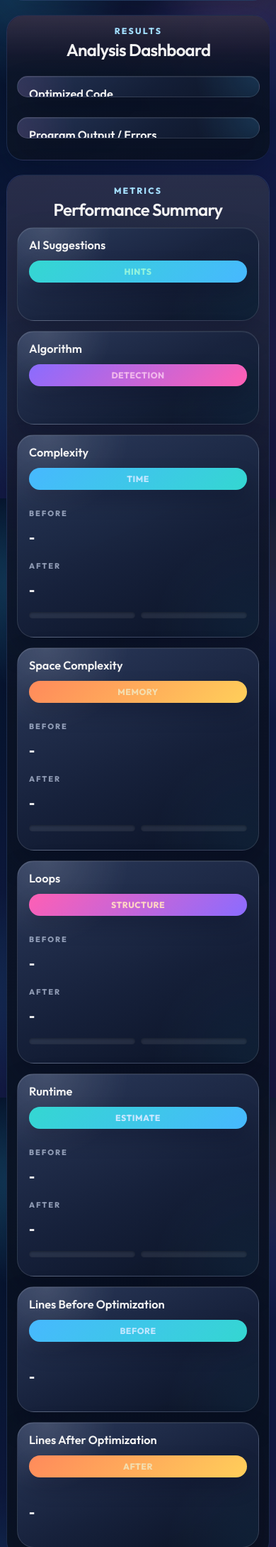
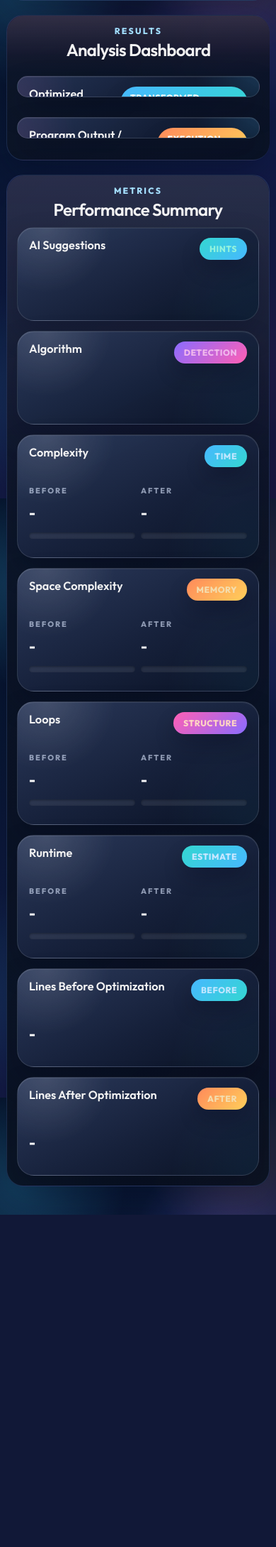
Before and after one commit to basapuramnaveen9-debug/project, a Flask app: page / in a window 390 px wide. Shown: the part 986-3165 px from the top of the page at 71% size. After the commit the page ends 2697 px from the top, so only its background shows below. Run offline with Flask 3, Linux system fonts and the light colour scheme; some libraries are stand-ins or nearby versions.

Commit message:
Fix mobile metrics layout consistency

```diff
--- a/static/style.css
+++ b/static/style.css
@@ -2764,7 +2764,7 @@ li + li {
 
 @media (max-width: 720px) {
   .page-shell {
-    width: min(100vw - 18px, 100%);
+    width: min(calc(100vw - 18px), 100%);
     padding-top: 10px;
   }
 
@@ -2784,7 +2784,21 @@ li + li {
   }
 
   .metric-values {
-    grid-template-columns: 1fr;
+    grid-template-columns: repeat(2, minmax(0, 1fr));
+    gap: 8px;
+  }
+
+  .metric-value {
+    min-width: 0;
+  }
+
+  .metric-number,
+  #linesBeforeOut,
+  #linesAfterOut {
+    min-width: 0;
+    min-height: 40px;
+    font-size: clamp(1rem, 5vw, 1.28rem);
+    overflow-wrap: anywhere;
   }
 
   #codeInput {
@@ -2828,10 +2842,15 @@ li + li {
   }
 
   .hero-actions,
-  .block-head,
   .execution-row {
     flex-direction: column;
     align-items: stretch;
+  }
+
+  .stat-card .block-head {
+    flex-direction: row;
+    align-items: flex-start;
+    flex-wrap: wrap;
   }
 
   .workspace-menu-panel {
```
